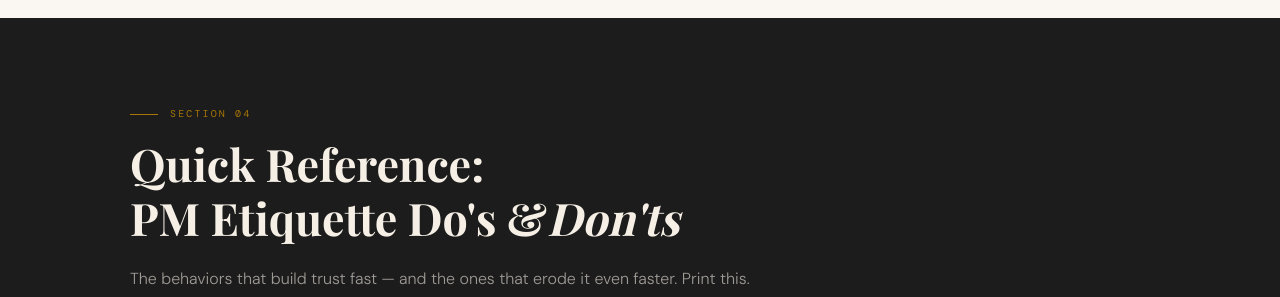
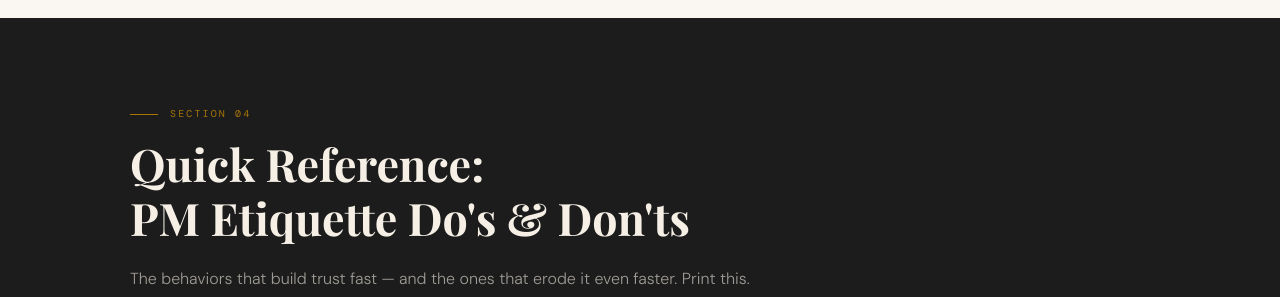
Before and after one commit to greaterambitionsllc/pmetiquetteguide, a plain HTML site: page index.html in a window 1280 px wide. Shown: the part 8680-8977 px from the top of the page. Drawn offline with nearby package versions, Linux system fonts and the light colour scheme; a web font is replaced by a local one.

Commit message:
Update index.html

```diff
--- a/index.html
+++ b/index.html
@@ -1252,7 +1252,7 @@
 <section class="section section-dark">
   <div class="page">
     <div class="section-label">Section 04</div>
-    <h2 class="section-title">Quick Reference:<br>PM Etiquette Do's &amp;<em>Don'ts</em></h2>
+    <h2 class="section-title">Quick Reference:<br>PM Etiquette Do's &amp; Don'ts</h2>
     <p class="section-desc">The behaviors that build trust fast — and the ones that erode it even faster. Print this. Share it at kickoff. Make it part of your team norms conversation.</p>
 
     <div class="tech-cols">
```
